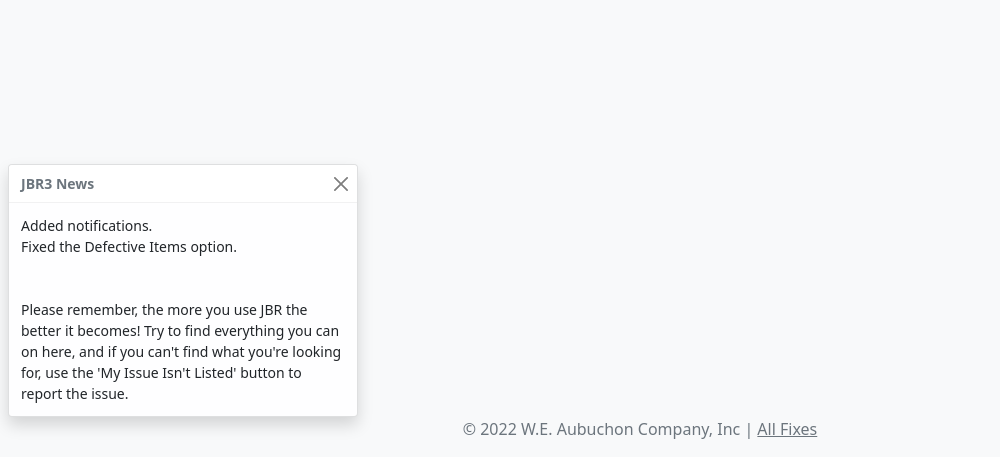
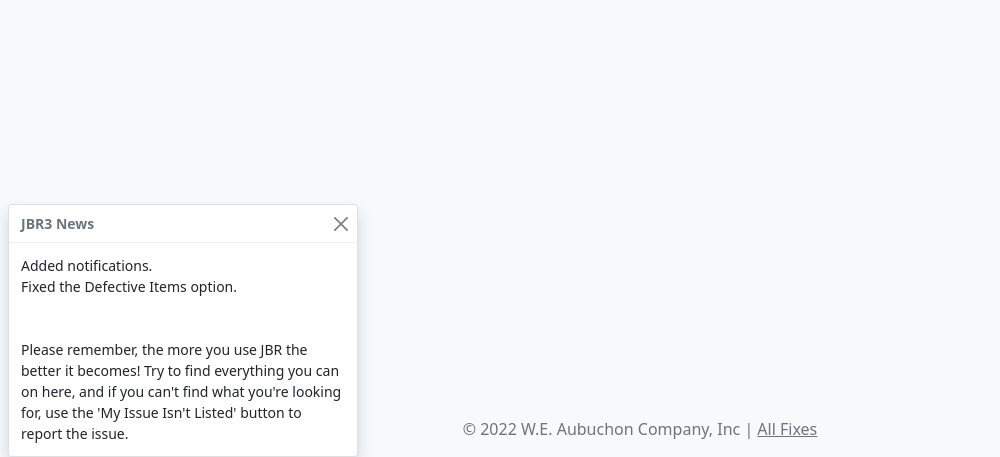
Before and after one commit to hollyertynan/JBR-3.0, a plain HTML site: page index.html in a window 1280 px wide. Shown: the part 343-800 px from the top of the page, without its empty margins (0-1000 px from the left). Drawn offline with nearby package versions, Linux system fonts and the light colour scheme.

Commit message:
more fix nots

```diff
--- a/index.html
+++ b/index.html
@@ -151,7 +151,7 @@ HW 1, Part 2, Author: Wenjin Zhou
     </div>
 
     <footer class="footer mt-auto py-3 bg-dark fixed-bottom" id="footer">
-        <div class="toast mx-2" role="alert" aria-live="assertive" aria-atomic="true" data-bs-autohide="false" id="notificationBox">
+        <div style="position:absolute; display:block; " class="toast mx-2 bottom-0 start-0" role="alert" aria-live="assertive" aria-atomic="true" data-bs-autohide="false" id="notificationBox">
             <div class="toast-header">
               <strong class="me-auto">JBR3 News</strong>
               <button type="button" class="btn-close" data-bs-dismiss="toast" aria-label="Close"></button>
```
